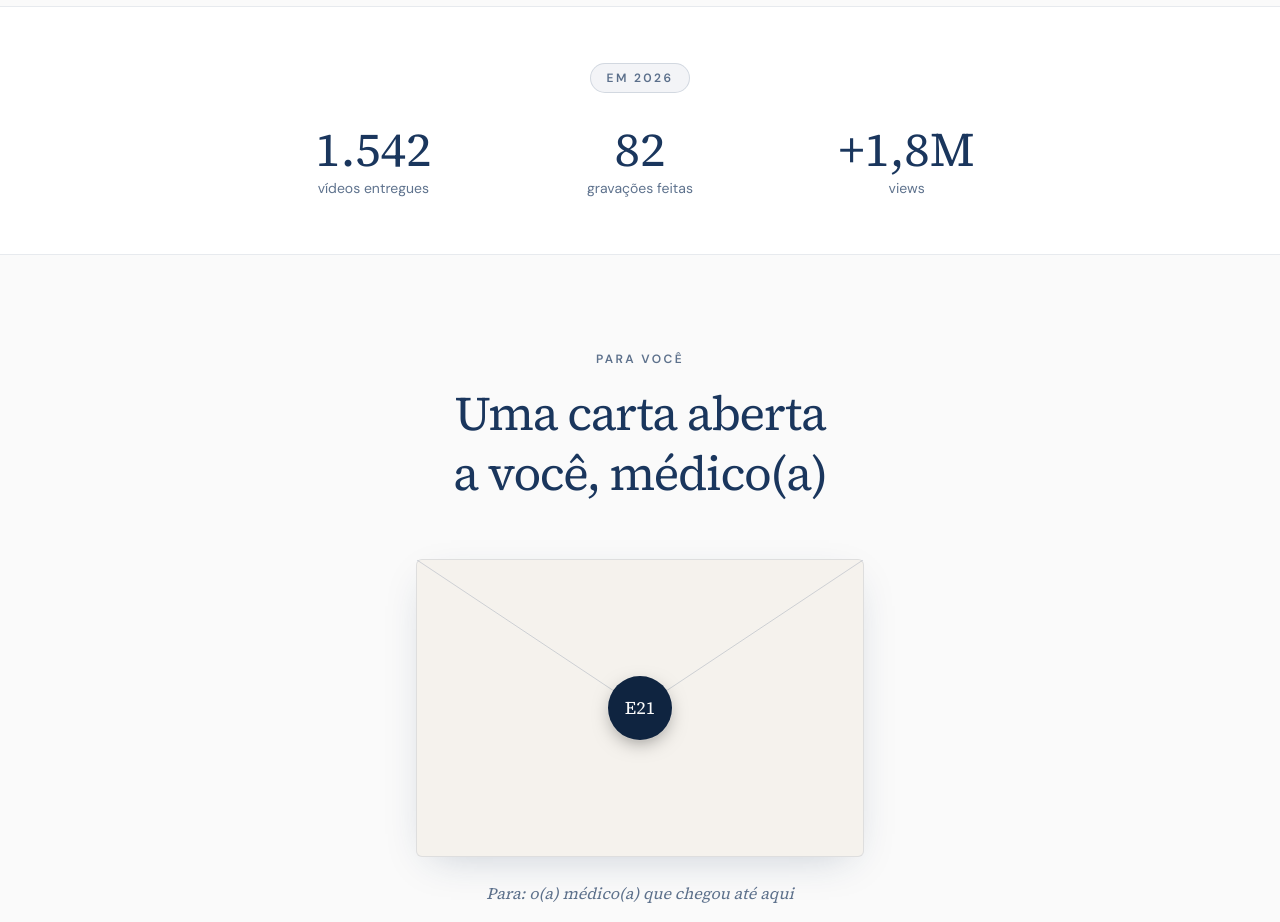
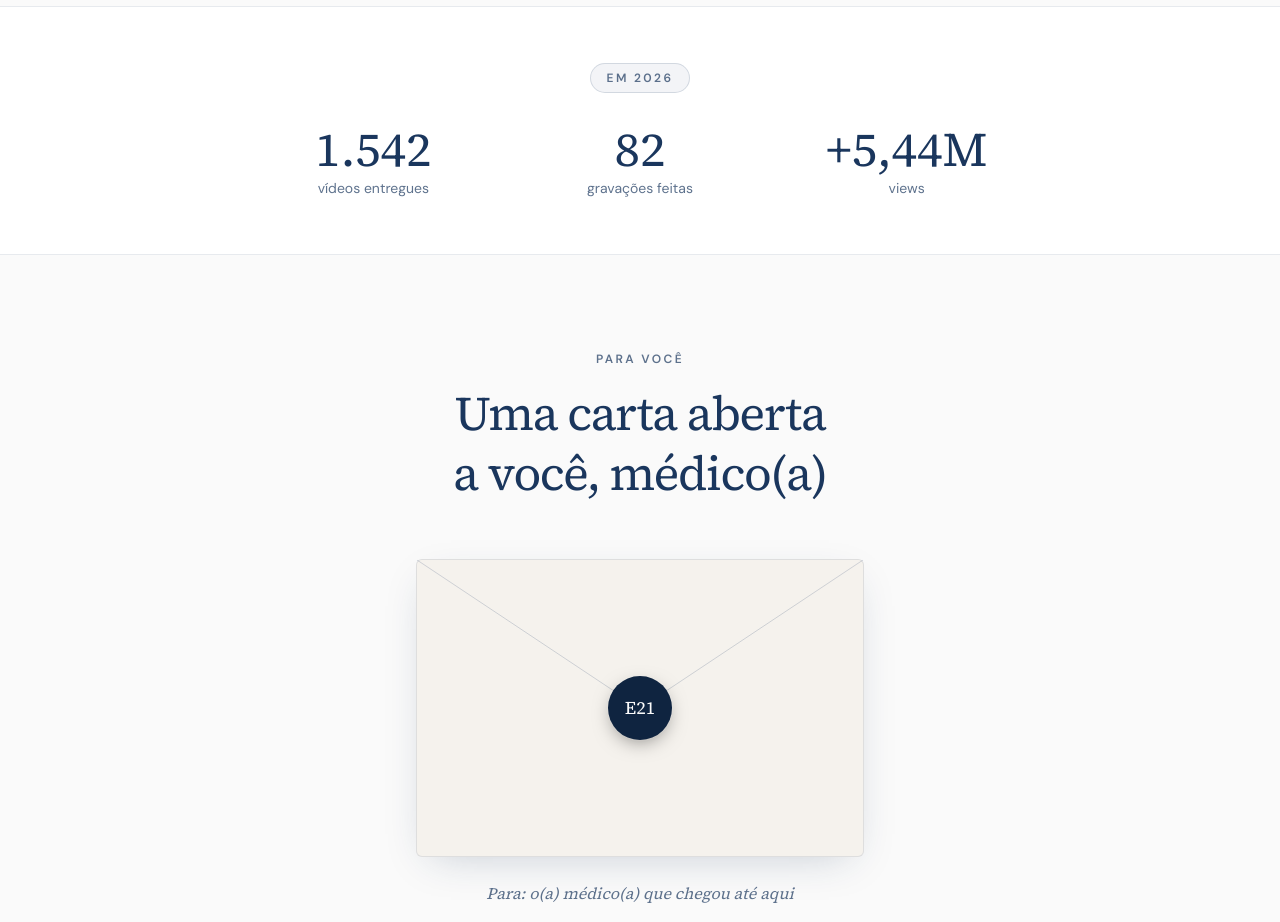
Before and after one commit to edu4rdov-e21/e21med, a Next.js app: page / in a window 1280 px wide. Shown: the part 1060-1982 px from the top of the page. Built offline with nearby package versions, Linux system fonts and the light colour scheme.

Commit message:
tweak: views do StatsBar passam pra +5,44M
- value 1.8M -> 5.44M
- formatStat (v1 e v2) ganha 2 casas decimais pra valores em milhao
  (5,44M em vez de 5,4M)

Co-Authored-By: Claude Opus 4.8 (1M context) <noreply@anthropic.com>

```diff
--- a/src/components/StatItem.tsx
+++ b/src/components/StatItem.tsx
@@ -3,12 +3,18 @@
 import { useCountUp } from "@/hooks/useCountUp";
 
 const formatter = new Intl.NumberFormat("pt-BR");
+const millionFormatter = new Intl.NumberFormat("pt-BR", {
+  minimumFractionDigits: 2,
+  maximumFractionDigits: 2,
+});
 
-// Valores na casa do milhão contam em "M" ("0,4M" -> "1M") pra caber
+// Valores na casa do milhão contam em "M" ("0,40M" -> "5,44M") pra caber
 // nas 3 colunas do mobile sem jitter de largura
 function formatStat(current: number, target: number): string {
   if (target >= 1_000_000) {
-    return `${formatter.format(Math.round((current / 1_000_000) * 10) / 10)}M`;
+    return `${millionFormatter.format(
+      Math.round((current / 1_000_000) * 100) / 100
+    )}M`;
   }
   return formatter.format(current);
 }
--- a/src/components/v2/StatItemV2.tsx
+++ b/src/components/v2/StatItemV2.tsx
@@ -3,10 +3,16 @@
 import { useCountUp } from "@/hooks/useCountUp";
 
 const formatter = new Intl.NumberFormat("pt-BR");
+const millionFormatter = new Intl.NumberFormat("pt-BR", {
+  minimumFractionDigits: 2,
+  maximumFractionDigits: 2,
+});
 
 function formatStat(current: number, target: number): string {
   if (target >= 1_000_000) {
-    return `${formatter.format(Math.round((current / 1_000_000) * 10) / 10)}M`;
+    return `${millionFormatter.format(
+      Math.round((current / 1_000_000) * 100) / 100
+    )}M`;
   }
   return formatter.format(current);
 }
--- a/src/lib/constants.ts
+++ b/src/lib/constants.ts
@@ -63,7 +63,7 @@ export const STATS = {
   items: [
     { value: 1542, prefix: "", suffix: "", label: "vídeos entregues" },
     { value: 82, prefix: "", suffix: "", label: "gravações feitas" },
-    { value: 1800000, prefix: "+", suffix: "", label: "views" },
+    { value: 5440000, prefix: "+", suffix: "", label: "views" },
   ],
 } as const;
 
```
